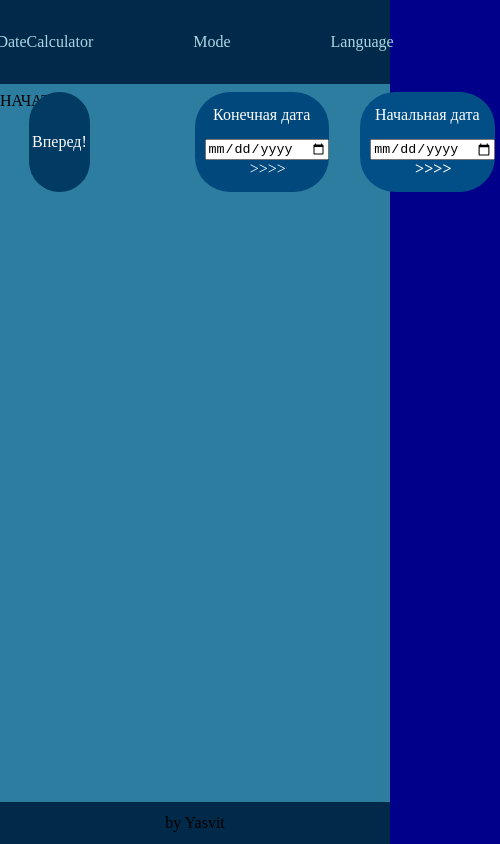
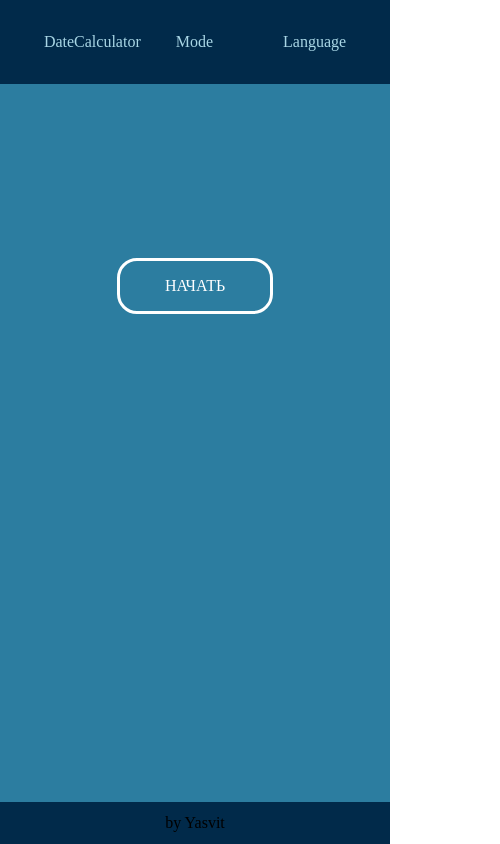
Before and after one commit to Fallagar/css-transform, a plain HTML site: page index.html in a window 390 px wide. Shown: the whole page, 500 px wide, since content can reach past the window. Drawn offline with Linux system fonts and the light colour scheme.

Commit message:
forgot styles

```diff
--- a/style.css
+++ b/style.css
@@ -1,4 +1,3 @@
-/* SECTION FOR TAGS (NO ID's OR CLASSES */
 body {
   margin: 0;
   padding: 0;
@@ -8,7 +7,6 @@ body {
   height: 100vh;
   align-items: center;
   justify-content: flex-start;
-  background-color: darkblue;
 }
 span {
   display: flex;
@@ -42,6 +40,9 @@ main {
   display: flex;
   flex-direction: column;
 }
+main > * > * {
+  border: solid;
+}
 footer {
   display: flex;
   justify-content: center;
@@ -50,74 +51,84 @@ footer {
   width: 100vw;
   height: 5%;
 }
-/* HEADER STYLES */
+#mode {
+  margin-right: 35px;
+}
 #logo {
-  margin-right: 100px;
+  margin-right: 35px;
 }
 #lang {
-  margin-left: 100px;
+  margin-left: 35px;
 }
-/* MAIN STYLES */
 #wrapper {
+  position: relative;
+  top: 10%;
+  left: 0;
   padding-top: 2%;
   display: flex;
   position: relative;
-  flex-direction: row;
+  flex-direction: column;
   justify-content: center;
+  align-items: center;
 }
+@media screen and (max-width: 480px) {
   #first,
   #second,
-#third {
+  #third,
+  #start {
+    position: absolute;
+    margin: 2px;
     color: white;
     display: flex;
-  border-radius: 35px;
-  width: 300px;
-  height: 100px;
-  border: none;
+    border-radius: 20px;
+    width: 150px;
+    height: 50px;
+    /* border: none; */
     flex-direction: column;
     text-align: center;
     justify-content: space-evenly;
     align-items: center;
   }
-#second {
-  z-index: 2;
-  background-color: #01497c;
+  #start {
+    top: 100px;
+    transition: all 1s ease-out;
+  }
+  .start {
+    transform: translateX(-125px);
+    opacity: 0;
   }
   #first {
-  z-index: 3;
-  background-color: #014f86;
-  position: relative;
-  transform: translate(300px);
-  transition: all 1s ease-out;
+    z-index: 1;
+    opacity: 0;
+  }
+  .first {
+    transition: all 2s ease-out;
+    opacity: 1 !important;
+  }
+  #second {
+    top: 35px;
+    opacity: 0%;
+  }
+  .second {
+    top: 120px;
+    transition: all 2s ease-out;
+    opacity: 100% !important;
   }
   #third {
-  z-index: 1;
-  background-color: #013a63;
-  position: relative;
-  transform: translate(-300px);
-  transition: all 1s ease-out;
+    top: 94px;
+    opacity: 0;
   }
-#result {
-  margin: auto;
-  width: 500px;
-  height: 300px;
-  border-radius: 35px;
-  background-color: #01497c;
-  opacity: 0;
-  transition: all 1s ease-out;
-}
-/* FOOTER */
-/* CLASSES FOR TRANSFORMATION */
-
-.endclass {
-  transform: translate(0px, 110px);
-  transition: all 1s ease-out;
-}
-.calculateClass {
-  transform: translate(-300px, 220px) !important;
-  transition: all 1s ease-out;
-}
-.resultClass {
-  transform: translate(0, 60px);
+  .third {
+    transition: all 2s ease-out;
     opacity: 1 !important;
   }
+  input {
+    width: 125px;
+    margin-left: -2px;
+  }
+}
+@media screen and (min-width: 481px) {
+  html {
+    background-color: lightseagreen;
+  }
+}
```
Lines whose indentation alone changed are shown as unchanged.
